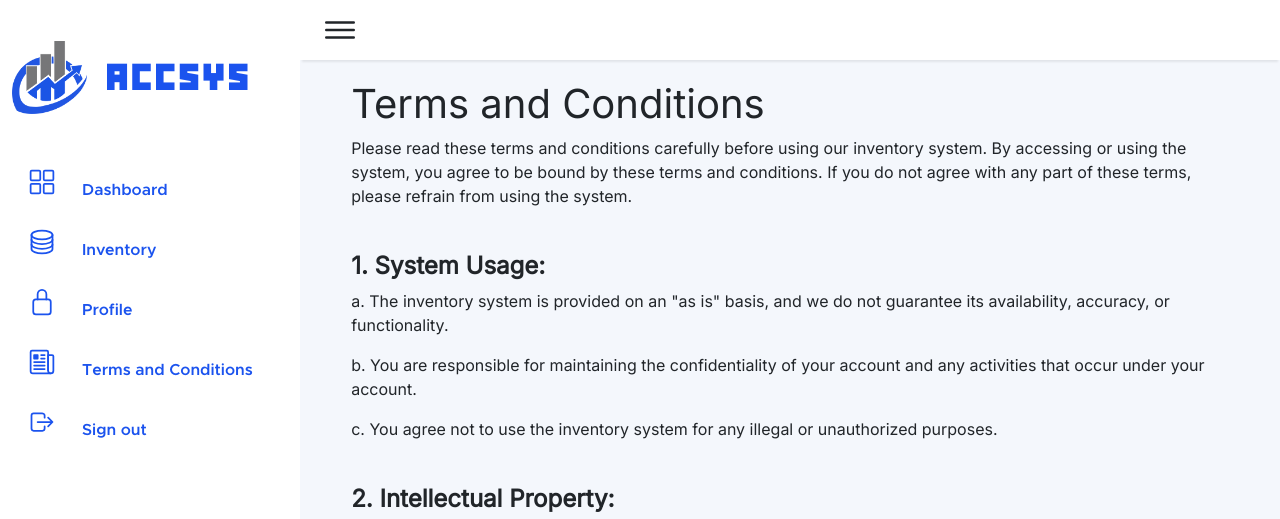
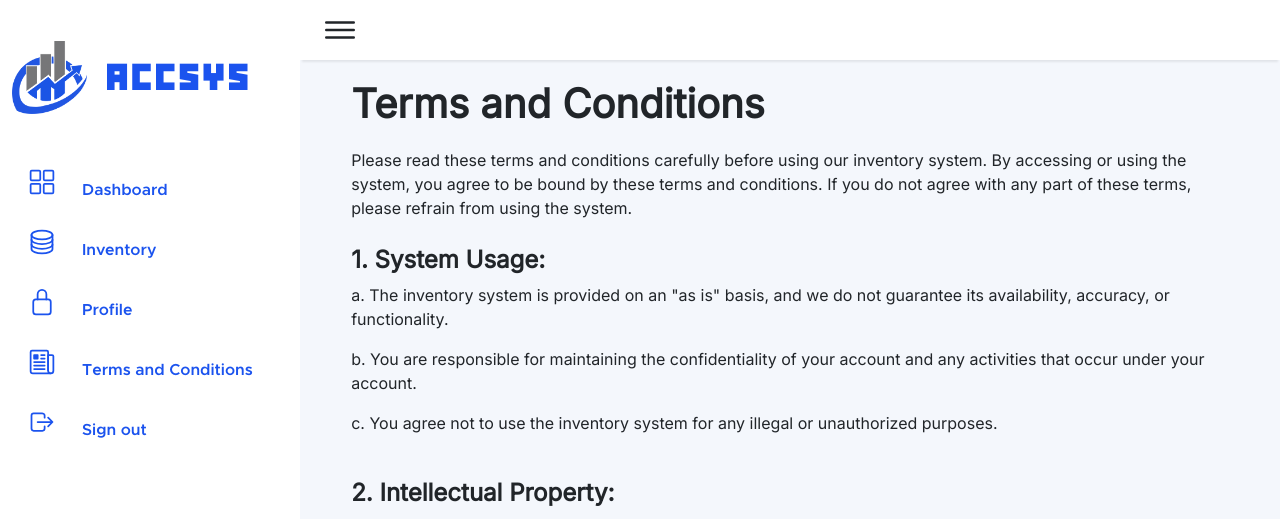
Before and after one commit to 0x0000017/accsys, a Django app: page /terms_and_conditions in a window 1280 px wide. Shown: the top 519 px of the page. Run offline with Django 4.2, Linux system fonts and the light colour scheme; some web fonts are replaced.

Commit message:
minor ui update

```diff
--- a/Main/static/main/styles/termsandconditions.css
+++ b/Main/static/main/styles/termsandconditions.css
@@ -1,8 +1,15 @@
 .terms-heading {
-    font-weight: bold;
+    font-weight: bold !important;
     margin-top: 5%;
 }
+#heading1{
+    margin-top: 3%;
 
+}
+h1{
+    font-weight: bold !important;
+    margin-bottom: 20px !important;
+}
 #last-updated-terms {
     font-weight: bold;
 }
--- a/templates/Main/Landing/dashboard.html
+++ b/templates/Main/Landing/dashboard.html
@@ -107,7 +107,7 @@
     <div class="recentOrders table-responsive">
             <div class="cardHeader">
                 <h2>Recent Sales</h2>
-                <a href=""><button class="btn btn-primary">View All</button></a>
+                <!-- <a href=""><button class="btn btn-primary">View All</button></a> -->
             </div>
             <table class="table table-striped table-hover">
                 <thead>
--- a/templates/Main/Landing/termsandconditions.html
+++ b/templates/Main/Landing/termsandconditions.html
@@ -2,14 +2,13 @@
 {% load static %}
 {% block content %}
     <h1>Terms and Conditions</h1>
-
     <p>
         Please read these terms and conditions carefully before using our inventory system.
         By accessing or using the system, you agree to be bound by these terms and conditions.
         If you do not agree with any part of these terms, please refrain from using the system.
     </p>
 
-    <h4 class="terms-heading">1. System Usage:</h4>
+    <h4 id="heading1" class="terms-heading">1. System Usage:</h4>
     <p>
         a. The inventory system is provided on an "as is" basis, and we do not guarantee its availability, accuracy, or
         functionality.
```
